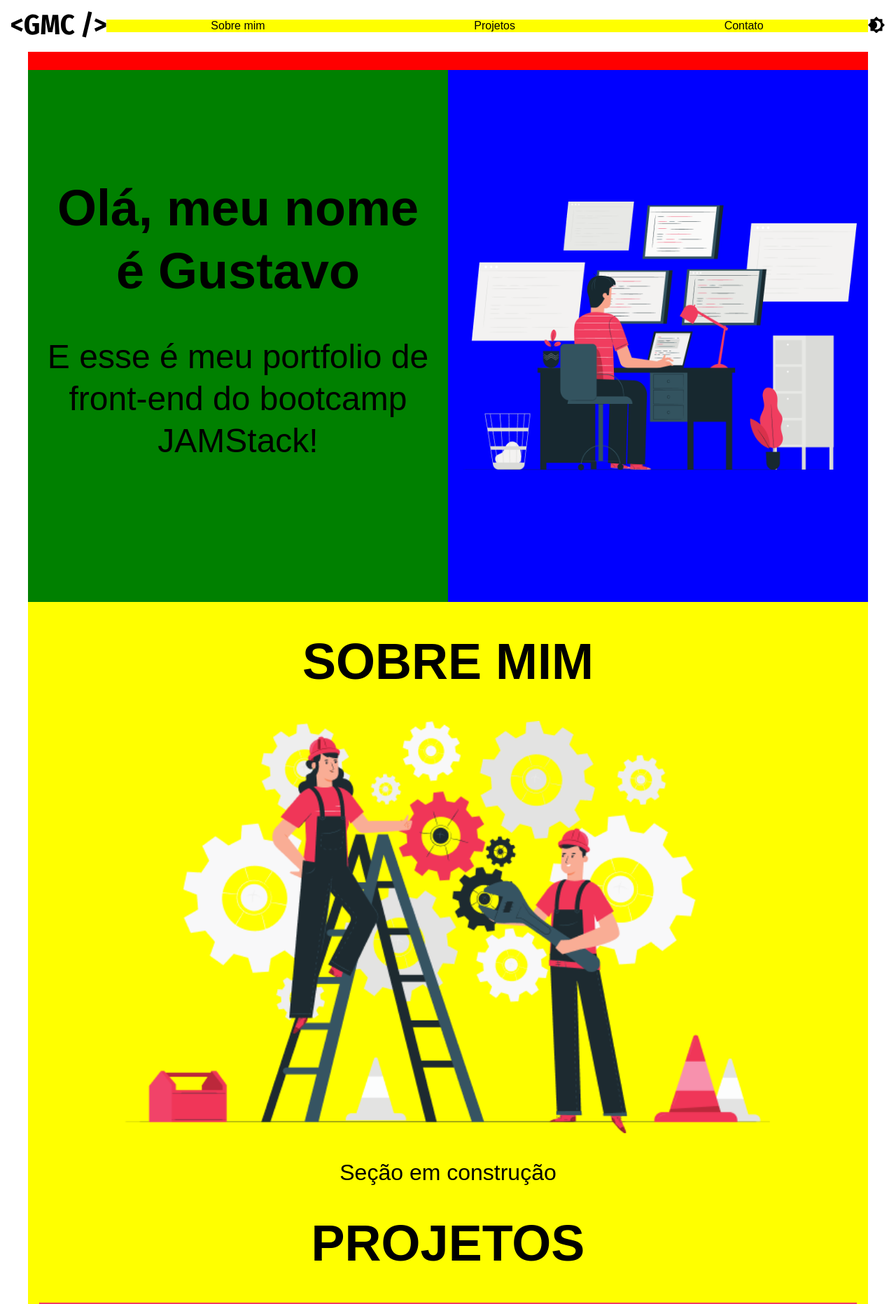
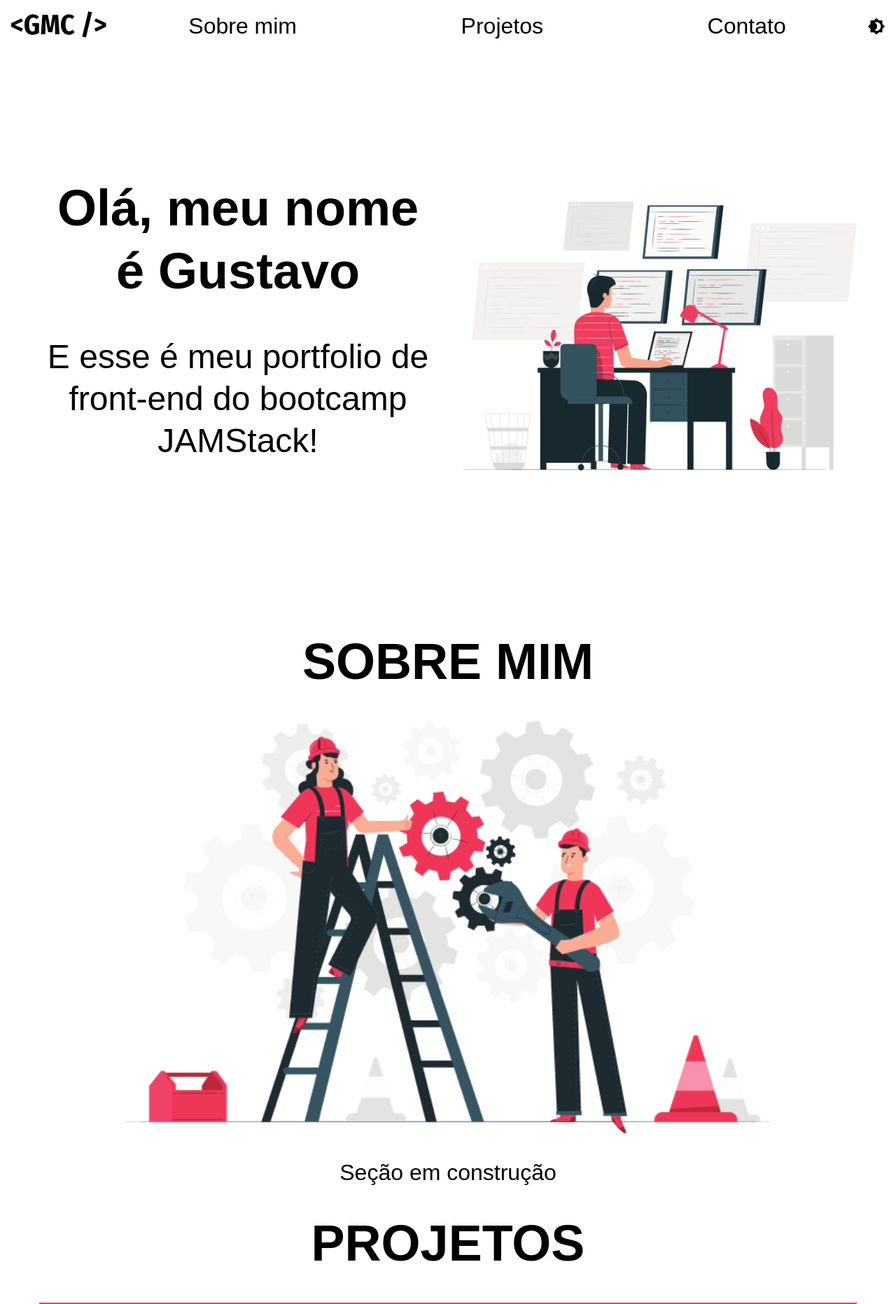
Before and after one commit to gmcotta/Gustavo_Matias_JAMStackAlura, a Next.js app: page / in a window 1280 px wide. Shown: the top 1863 px of the page at 70% size. Built offline with nearby package versions, Linux system fonts and the light colour scheme; a web font is replaced by a local one.

Commit message:
Cleaning background-color, creating header navigation, card animation, social media links

```diff
--- a/pages/index.js
+++ b/pages/index.js
@@ -30,7 +30,6 @@ export default function Home() {
               flexDirection="column"
               justifyContent="center"
               alignItems="center"
-              backgroundColor="green"
             >
               <Text
                 variant={{ xs: 'titleXS', lg: 'title' }}
@@ -54,7 +53,6 @@ export default function Home() {
               display="flex"
               justifyContent="center"
               alignItems="center"
-              backgroundColor="blue"
             >
               <img
                 src="/images/home.png"
@@ -63,7 +61,7 @@ export default function Home() {
               />
             </Grid.Col>
           </Grid.Row>
-          <Grid.Row>
+          <Grid.Row id="sobre">
             <Grid.Col
               value={12}
               display="flex"
@@ -95,7 +93,7 @@ export default function Home() {
               </Text>
             </Grid.Col>
           </Grid.Row>
-          <Grid.Row>
+          <Grid.Row id="projetos">
             <Grid.Col>
               <Text
                 variant={{ xs: 'titleXS', lg: 'title' }}
@@ -123,7 +121,7 @@ export default function Home() {
           <Grid.Row>
             <Grid.Col
               value={{ xs: 12, md: 6, lg: 4 }}
-              marginTop="16px"
+              marginTop={{ xs: '16px', md: '32px' }}
             >
               <Card
                 title="Projeto 2"
@@ -132,7 +130,7 @@ export default function Home() {
             </Grid.Col>
             <Grid.Col
               value={{ xs: 12, md: 6, lg: 4 }}
-              marginTop="16px"
+              marginTop={{ xs: '16px', md: '32px' }}
             >
               <Card
                 title="Projeto 3"
@@ -141,7 +139,7 @@ export default function Home() {
             </Grid.Col>
             <Grid.Col
               value={{ xs: 12, md: 6, lg: 4 }}
-              marginTop="16px"
+              marginTop={{ xs: '16px', md: '32px' }}
             >
               <Card
                 title="Projeto 4"
@@ -149,7 +147,7 @@ export default function Home() {
               />
             </Grid.Col>
           </Grid.Row>
-          <Grid.Row marginBotton="40px">
+          <Grid.Row id="contato">
             <Grid.Col
               value={12}
               display="flex"
--- a/src/components/core/Text/styles.js
+++ b/src/components/core/Text/styles.js
@@ -12,10 +12,17 @@ const TextBase = styled.span`
   ${propToStyle('marginBottom')};
   ${propToStyle('marginLeft')};
   ${propToStyle('marginRight')};
-  ${({ tag }) => {
-    if (tag === 'a') {
+
+  ${({ as, theme }) => {
+    if (as === 'a') {
       return css`
         cursor: pointer;
+        text-decoration: none;
+        color: ${theme.colors.light.typography.main};
+
+        &:hover {
+          font-weight: 500;
+        }
       `;
     }
   }};
--- a/src/components/core/layout/Grid/index.js
+++ b/src/components/core/layout/Grid/index.js
@@ -4,7 +4,6 @@ import propToStyle from '../../../../theme/utils/propToStyle';
 
 const Container = styled.div`
   width: 100%;
-  background-color: red;
   margin: auto;
 
   ${propToStyle('marginTop')};
@@ -32,7 +31,6 @@ const Container = styled.div`
 const Row = styled.div`
   display: flex;
   flex-wrap: wrap;
-  background-color: yellow;
   ${propToStyle('height')};
   ${propToStyle('marginTop')};
   ${propToStyle('marginBottom')};
--- a/src/components/shared/Card/styles.js
+++ b/src/components/shared/Card/styles.js
@@ -11,6 +11,13 @@ export const CardWrapper = styled.button`
   margin: 0;
   padding: 0;
   width: 100%;
+  transition: all 300ms ease-in-out;
+
+  &:hover {
+    cursor: pointer;
+    transform: translateY(-8px);
+    box-shadow: 0 8px 8px 0px rgba(0, 0, 0, 0.25);
+  }
 `;
 
 export const CardHighlight = styled.div`
--- a/src/components/shared/Footer/index.js
+++ b/src/components/shared/Footer/index.js
@@ -18,13 +18,13 @@ function Footer() {
         Feito para o bootcamp JAMStack da Alura
       </Text>
       <IconWrapper>
-        <IconButton>
+        <IconButton href="https://www.instagram.com/gmcotta34/" target="_blank" rel="noopener noreferrer">
           <Instagram />
         </IconButton>
-        <IconButton margin="0 32px">
+        <IconButton margin="0 32px" href="https://www.linkedin.com/in/gustavomatias/" target="_blank" rel="noopener noreferrer">
           <Linkedin />
         </IconButton>
-        <IconButton>
+        <IconButton href="https://github.com/gmcotta" target="_blank" rel="noopener noreferrer">
           <Github />
         </IconButton>
       </IconWrapper>
--- a/src/components/shared/Footer/styles.js
+++ b/src/components/shared/Footer/styles.js
@@ -37,7 +37,7 @@ export const IconWrapper = styled.div`
   })}
 `;
 
-export const IconButton = styled.button`
+export const IconButton = styled.a`
   display: flex;
   justify-content: center;
   align-items: center;
@@ -45,4 +45,8 @@ export const IconButton = styled.button`
   border: 0;
   background-color: transparent;
   ${propToStyle('margin')};
+
+  &:hover {
+    cursor: pointer;
+  }
 `;
--- a/src/components/shared/Header/index.js
+++ b/src/components/shared/Header/index.js
@@ -1,19 +1,51 @@
 import React from 'react';
 
 import HeaderWrapper from './styles';
+import Text from '../../core/Text';
 import Logo from '../icons/Logo';
 import Dark from '../icons/Dark';
 
 export default function Header() {
+  const links = [
+    {
+      id: 1,
+      text: 'Sobre mim',
+      url: '#sobre',
+    },
+    {
+      id: 2,
+      text: 'Projetos',
+      url: '#projetos',
+    },
+    {
+      id: 3,
+      text: 'Contato',
+      url: '#contato',
+    },
+  ];
+
   return (
     <HeaderWrapper>
-      <HeaderWrapper.LeftContent>
+      <HeaderWrapper.LeftContent href="/">
         <Logo />
       </HeaderWrapper.LeftContent>
       <HeaderWrapper.CentralContent>
-        <span>Sobre mim</span>
-        <span>Projetos</span>
-        <span>Contato</span>
+        {
+          links.map(link => (
+            <Text
+              key={link.id}
+              variant={{
+                xs: 'smallFontParagraph',
+                sm: 'paragraph',
+                md: 'mediumFontParagraph',
+              }}
+              tag="a"
+              href={link.url}
+            >
+              {link.text}
+            </Text>
+          ))
+        }
       </HeaderWrapper.CentralContent>
       <HeaderWrapper.RightContent>
         <Dark />
--- a/src/components/shared/Header/styles.js
+++ b/src/components/shared/Header/styles.js
@@ -14,8 +14,9 @@ const HeaderWrapper = styled.header`
   z-index: 100;
 `;
 
-HeaderWrapper.LeftContent = styled.div`
+HeaderWrapper.LeftContent = styled.a`
   order: 1;
+  cursor: pointer;
 `;
 
 HeaderWrapper.CentralContent = styled.nav`
@@ -23,7 +24,6 @@ HeaderWrapper.CentralContent = styled.nav`
   width: 100%;
   display: flex;
   justify-content:space-around;
-  background-color: yellow;
 
   ${transformBreakpointsIntoMediaQueries({
     md: css`{
@@ -33,7 +33,17 @@ HeaderWrapper.CentralContent = styled.nav`
   })}
 `;
 
-HeaderWrapper.RightContent = styled.div`
+HeaderWrapper.RightContent = styled.button`
+  display: flex;
+  justify-content: center;
+  align-items: center;
+  padding: 0;
+  border: 0;
+  background-color: transparent;
+
+  &:hover {
+    cursor: pointer;
+  }
   order: 2;
 
   ${transformBreakpointsIntoMediaQueries({
```
